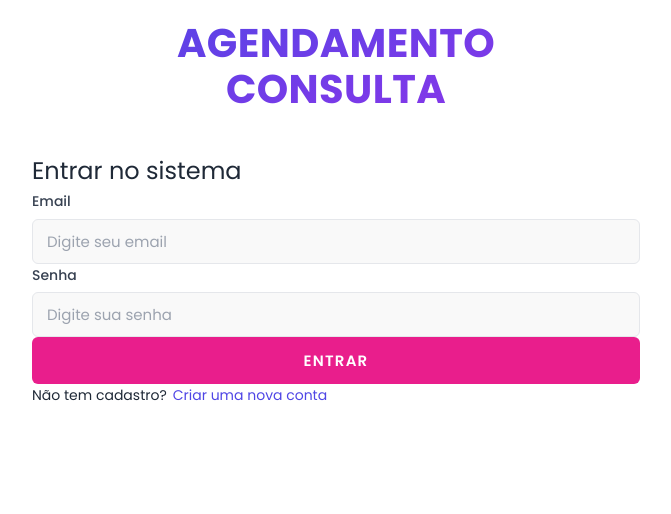
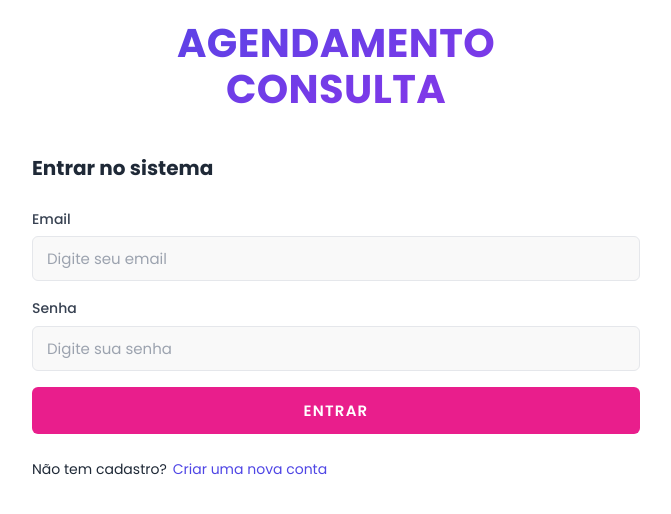
Before and after one commit to tcelestino/agendamento-consultas, a Vue app in the folder frontend/: page / in a window 1280 px wide. Shown: the top 514 px of the page, without its empty margins (304-975 px from the left). Built offline with nearby package versions, Linux system fonts and the light colour scheme.

Commit message:
feat: add global classes to format pages

```diff
--- a/frontend/src/assets/main.css
+++ b/frontend/src/assets/main.css
@@ -1 +1,19 @@
 @import './base.css';
+
+.page-container {
+  display: flex;
+  flex-direction: column;
+  gap: 1.5rem;
+}
+
+.page-container__title {
+  font-size: 1.25rem;
+  font-weight: 700;
+  color: var(--color-text);
+}
+
+.forms__form {
+  display: flex;
+  flex-direction: column;
+  gap: 1rem;
+}
```
